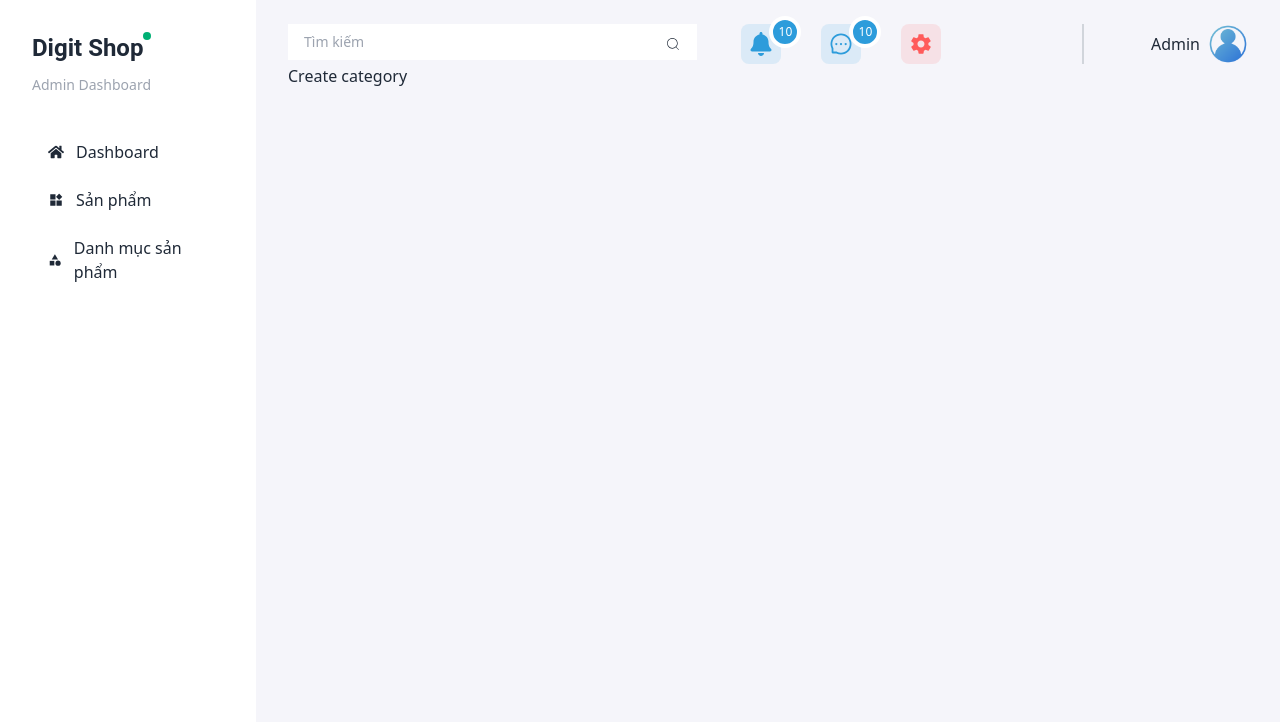
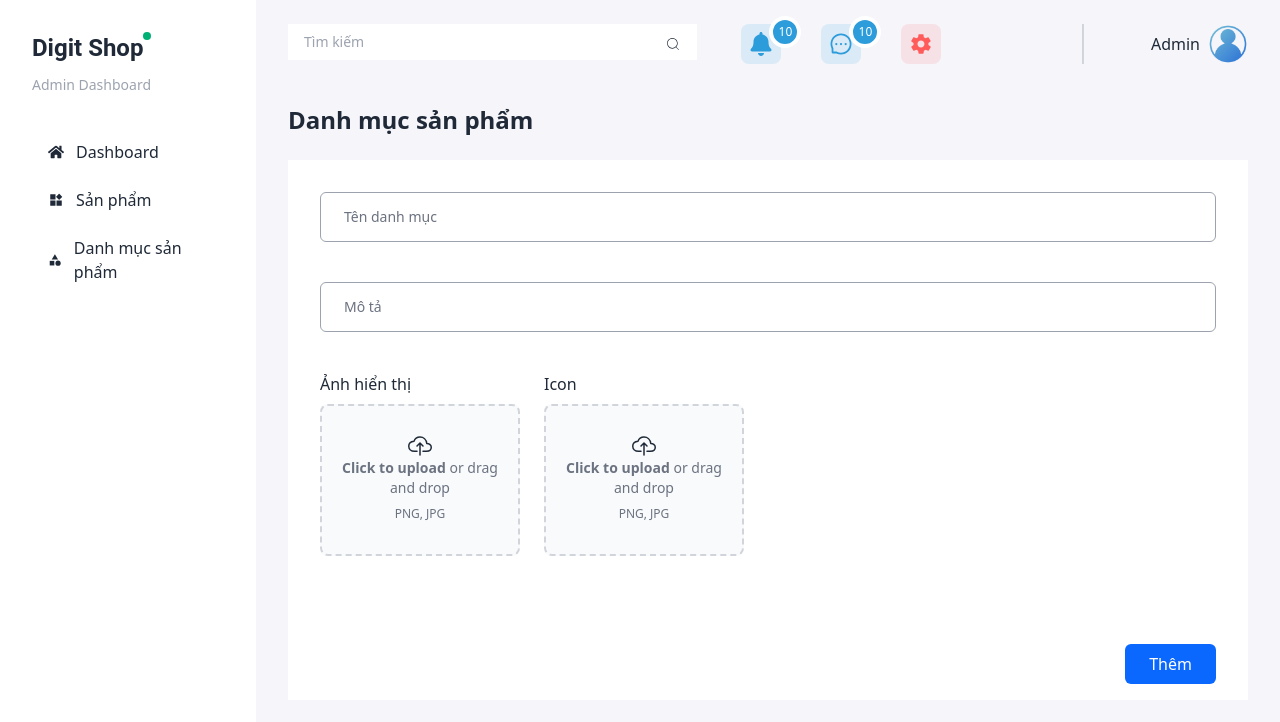
Before and after one commit to MTrongTri/digit-shop-frontend, a React (Vite) app: page /admin/categories/create in a window 1280 px wide. Shown: the top 722 px of the page. Built offline with nearby package versions, Linux system fonts and the light colour scheme.

Commit message:
call api get categories page and ui create category

```diff
--- a/package.json
+++ b/package.json
@@ -13,6 +13,7 @@
   "dependencies": {
     "@reduxjs/toolkit": "^2.2.8",
     "axios": "^1.7.7",
+    "clsx": "^2.1.1",
     "front-end": "file:",
     "react": "^18.3.1",
     "react-dom": "^18.3.1",
--- /dev/null
+++ b/src/components/Input/ChooseFileInput.jsx
@@ -0,0 +1,24 @@
+import { IoCloudUploadOutline } from "react-icons/io5";
+
+function ChooseFileInput() {
+  return (
+    <div className="flex w-full items-center justify-center">
+      <label
+        htmlFor="dropzone-file"
+        className="flex h-full w-full cursor-pointer flex-col items-center justify-center rounded-lg border-2 border-dashed border-gray-300 bg-gray-50 p-2 hover:bg-gray-100"
+      >
+        <div className="flex flex-col items-center justify-center pb-6 pt-5">
+          <IoCloudUploadOutline className="size-6" />
+          <p className="mb-2 text-center text-sm text-gray-500 dark:text-gray-400">
+            <span className="font-semibold">Click to upload</span> or drag and
+            drop
+          </p>
+          <p className="text-xs text-gray-500 dark:text-gray-400">PNG, JPG</p>
+        </div>
+        <input id="dropzone-file" type="file" className="hidden" />
+      </label>
+    </div>
+  );
+}
+
+export default ChooseFileInput;
--- /dev/null
+++ b/src/components/Input/FloatingLabelInput.jsx
@@ -0,0 +1,32 @@
+import clsx from "clsx";
+import { useState } from "react";
+
+// eslint-disable-next-line react/prop-types
+function FloatingLabelInput({ label, id, type, ...prop }) {
+  const [value, setValue] = useState("");
+  return (
+    <div className="group relative">
+      <label
+        htmlFor={id}
+        className={clsx(
+          "absolute left-4 -translate-y-1/2 bg-white px-2 text-sm text-gray-500 duration-300 group-focus-within:left-2 group-focus-within:top-0 group-focus-within:text-primary",
+          {
+            "top-1/2": value === "",
+            "left-2": value !== "",
+          },
+        )}
+      >
+        {label}
+      </label>
+      <input
+        type={type}
+        id={id}
+        {...prop}
+        className="w-full rounded-md border border-gray-400 px-4 py-3 text-gray-500 outline-none focus:border-primary"
+        onChange={(e) => setValue(e.target.value)}
+      />
+    </div>
+  );
+}
+
+export default FloatingLabelInput;
--- /dev/null
+++ b/src/components/Skeleton/TableSkeleton.jsx
@@ -0,0 +1,46 @@
+function TableSkeleton() {
+  return (
+    <div>
+      <div className="overflow-x-auto">
+        <table className="table">
+          <thead>
+            <tr>
+              <th>
+                <div className="skeleton h-[20px] w-full"></div>
+              </th>
+              <th>
+                <div className="skeleton h-[20px] w-full"></div>
+              </th>
+              <th>
+                <div className="skeleton h-[20px] w-full"></div>
+              </th>
+              <th>
+                <div className="skeleton h-[20px] w-full"></div>
+              </th>
+            </tr>
+          </thead>
+          <tbody>
+            {Array.from({ length: 4 }).map((_, index) => (
+              <tr key={index}>
+                <th>
+                  <div className="skeleton h-[20px] w-full"></div>
+                </th>
+                <td>
+                  <div className="skeleton h-[20px] w-full"></div>
+                </td>
+                <td>
+                  <div className="skeleton h-[20px] w-full"></div>
+                </td>
+                <td>
+                  <div className="skeleton h-[20px] w-full"></div>
+                </td>
+              </tr>
+            ))}
+          </tbody>
+        </table>
+      </div>
+    </div>
+  );
+}
+
+export default TableSkeleton;
--- a/src/components/layouts/AdminLayout/AdminLayout.jsx
+++ b/src/components/layouts/AdminLayout/AdminLayout.jsx
@@ -9,7 +9,9 @@ function AdminLayout() {
         <Sidebar />
         <div className="flex-1 px-8 py-6">
           <Header />
-          <Outlet />
+          <div className="mt-10">
+            <Outlet />
+          </div>
         </div>
       </div>
     </>
--- a/src/pages/Admin/AdminDashboard.jsx
+++ b/src/pages/Admin/AdminDashboard.jsx
@@ -1,3 +1,5 @@
+import TableSkeleton from "@/components/Skeleton/TableSkeleton";
+
 function AdminDashboard() {
   return (
     <div className="mt-10">
@@ -5,6 +7,7 @@ function AdminDashboard() {
       <span className="text-sm text-gray-400">
         Chào mừng Admin đến với Admin dashboard
       </span>
+      <TableSkeleton />
     </div>
   );
 }
--- a/src/pages/Admin/Categories/CategoriesPage.jsx
+++ b/src/pages/Admin/Categories/CategoriesPage.jsx
@@ -2,8 +2,38 @@ import Pagination from "@/components/Pagination";
 import { Link } from "react-router-dom";
 
 import { FaRegEdit, FaRegTrashAlt } from "react-icons/fa";
+import { useEffect, useState } from "react";
+import { getCategoriesPage } from "@/services/categoryService";
+import TableSkeleton from "@/components/Skeleton/TableSkeleton";
 
 function CategoriesPage() {
+  const [categoriesData, setCategoriesData] = useState({
+    categories: [],
+    loading: false,
+    totalPage: 0,
+    error: false,
+  });
+  const [currentPage, setCurrentPage] = useState(0);
+
+  useEffect(() => {
+    const fetchCategoriesData = async () => {
+      setCategoriesData((prevState) => ({ ...prevState, loading: true }));
+      const { statusCode, data } = await getCategoriesPage(currentPage, 4);
+      if (statusCode === 200) {
+        setCategoriesData({
+          categories: data.items,
+          loading: false,
+          totalPage: data.totalPage,
+          error: false,
+        });
+      } else {
+        setCategoriesData((prevState) => ({ ...prevState, error: true }));
+      }
+    };
+
+    fetchCategoriesData();
+  }, [currentPage]);
+
   return (
     <div className="mt-10">
       <div>
@@ -19,12 +49,20 @@ function CategoriesPage() {
         </Link>
       </div>
 
-      <div className="mt-8 max-h-[400px] overflow-x-auto rounded-md bg-white p-6 pt-0">
+      <div className="mt-8 max-h-[400px] overflow-x-auto rounded-md bg-white p-6">
+        {categoriesData.error ? (
+          <div className="text-center">
+            <span className="text-red-500">
+              Đã có lỗi xảy ra, vui lòng thử lại
+            </span>
+          </div>
+        ) : categoriesData.loading ? (
+          <TableSkeleton />
+        ) : (
           <table className="table">
             {/* head */}
             <thead>
               <tr>
-              <th>STT</th>
                 <th>Tên</th>
                 <th>Mô tả</th>
                 <th>Ảnh</th>
@@ -33,25 +71,18 @@ function CategoriesPage() {
               </tr>
             </thead>
             <tbody>
-            {Array.from({ length: 12 }).map((item, index) => (
-              <tr key={index}>
-                <th>{index + 1}</th>
-                <td>Cy Ganderton</td>
-                <td>Quality Control Specialist</td>
+              {categoriesData.categories.map((cate) => (
+                <tr key={cate.id}>
+                  <td>{cate.name}</td>
+                  <td>{cate.description}</td>
                   <td>
                     <div className="mask mask-squircle h-12 w-12">
-                    <img
-                      src="https://img.daisyui.com/images/profile/demo/2@94.webp"
-                      alt="Avatar Tailwind CSS Component"
-                    />
+                      <img src={`${cate.imgUrl}`} alt="Img cate" />
                     </div>
                   </td>
                   <td>
                     <div className="mask mask-squircle h-12 w-12">
-                    <img
-                      src="https://img.daisyui.com/images/profile/demo/2@94.webp"
-                      alt="Avatar Tailwind CSS Component"
-                    />
+                      <img src={`${cate.iconUrl}`} alt="icon cate" />
                     </div>
                   </td>
                   <td>
@@ -68,10 +99,15 @@ function CategoriesPage() {
               ))}
             </tbody>
           </table>
+        )}
       </div>
 
       <div className="mt-6 flex justify-center">
-        <Pagination currentPage={1} totalPage={10} />
+        <Pagination
+          currentPage={currentPage}
+          totalPage={categoriesData.totalPage}
+          setCurrentPage={setCurrentPage}
+        />
       </div>
     </div>
   );
--- a/src/pages/Admin/Categories/CreateCategoryPage.jsx
+++ b/src/pages/Admin/Categories/CreateCategoryPage.jsx
@@ -1,5 +1,43 @@
+import ChooseFileInput from "@/components/Input/ChooseFileInput";
+import FloatingLabelInput from "@/components/Input/FloatingLabelInput";
+
 function CreateCategoryPage() {
-  return <div>Create category</div>;
+  return (
+    <div>
+      <div className="mt-10">
+        <h2 className="text-2xl font-bold">Danh mục sản phẩm</h2>
+      </div>
+
+      <div className="mt-6 h-[540px] bg-white p-8">
+        <form className="flex flex-col gap-10">
+          <FloatingLabelInput label="Tên danh mục" type="text" id="cate-name" />
+          <FloatingLabelInput label="Mô tả" type="text" id="cate-desc" />
+
+          <div className="flex gap-6">
+            <div>
+              <span>Ảnh hiển thị</span>
+              <div className="mt-2 aspect-square w-[200px]">
+                <ChooseFileInput />
+              </div>
+            </div>
+
+            <div>
+              <span>Icon</span>
+              <div className="mt-2 aspect-square w-[200px]">
+                <ChooseFileInput />
+              </div>
+            </div>
+          </div>
+
+          <div>
+            <button className="float-end rounded-md bg-primary px-6 py-2 text-white">
+              Thêm
+            </button>
+          </div>
+        </form>
+      </div>
+    </div>
+  );
 }
 
 export default CreateCategoryPage;
--- a/src/services/categoryService.js
+++ b/src/services/categoryService.js
@@ -13,4 +13,19 @@ const getAllCategory = async () => {
   }
 };
 
-export { getAllCategory };
+const getCategoriesPage = async (pageNo = 0, pageSize = 12) => {
+  try {
+    const res = await httpClient.get(
+      `/categories/page?pageNo=${pageNo}&pageSize=${pageSize}`,
+    );
+    return res.data;
+  } catch (error) {
+    if (error.response) {
+      return error.response?.data;
+    }
+
+    return error;
+  }
+};
+
+export { getAllCategory, getCategoriesPage };
```
Also changed, not shown: 1 other file (tests, documents, lock files or other folders). Lines whose indentation alone changed are shown as unchanged.
